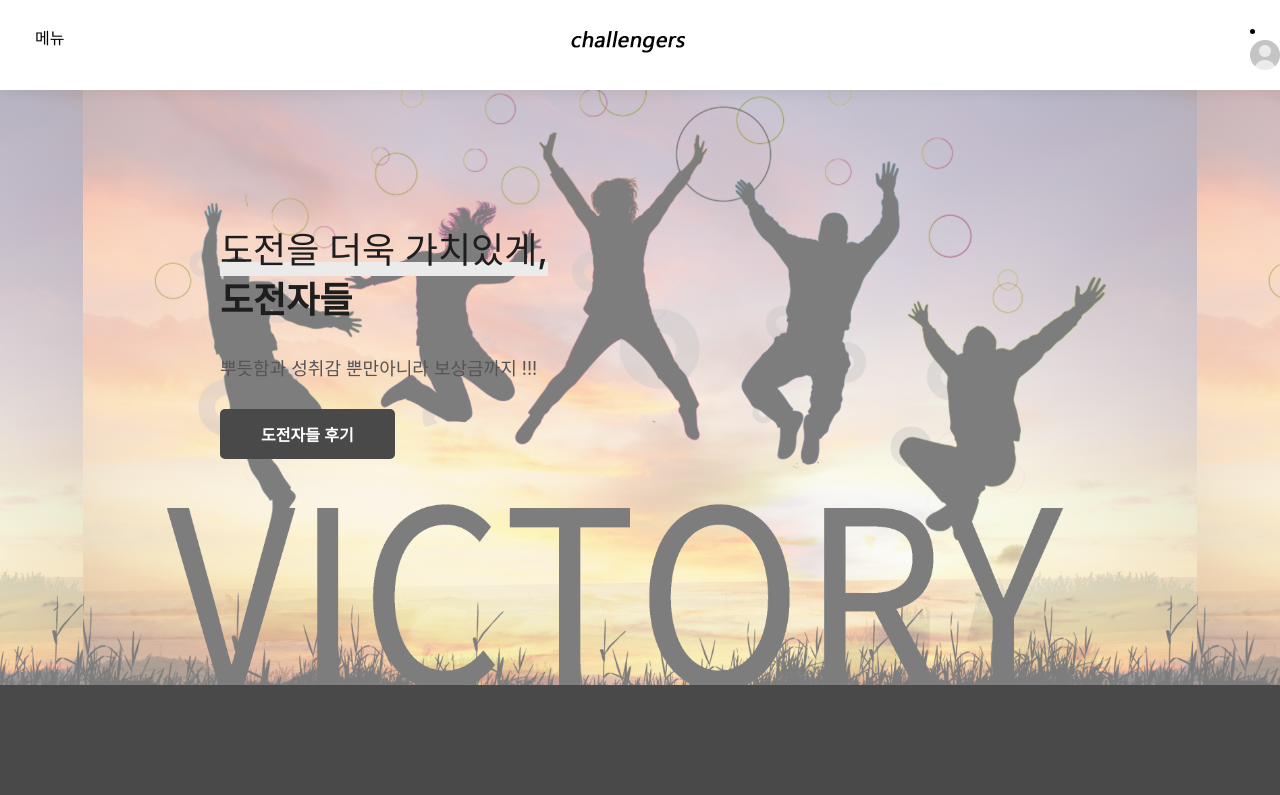
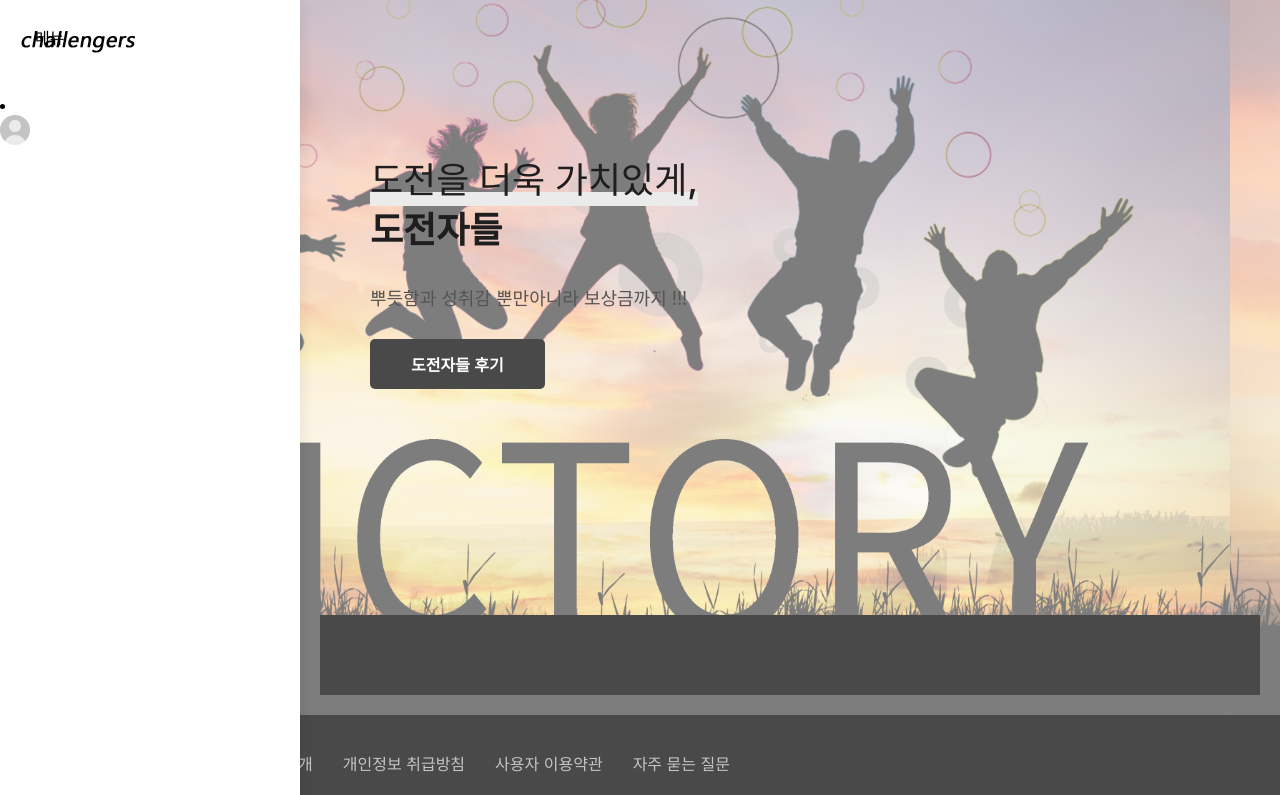
Before and after one commit to euneff/ch-jieun, a React (Create React App) app: page / in a window 1280 px wide. Shown: the top 795 px of the page. Built offline with nearby package versions, Linux system fonts and the light colour scheme; data requests are answered from the project's data file.

Commit message:
네비바 고정

```diff
--- a/src/App.js
+++ b/src/App.js
@@ -75,6 +75,7 @@ function App() {
         <>
             <Nav className={styles.nav} isLoggedIn={isLoggedIn} onLogout={handleLogout} />
             <div className={styles.body}>
+            <div style={{ marginLeft: '300px', width: 'calc(100% - 300px)', padding: '20px' }}>
                 <Routes>
                     <Route path="/" element={<HomePage />} />
                     <Route path="/login" element={<LoginPage onLogin={handleLogin} />} />
@@ -114,6 +115,7 @@ function App() {
                     {/* 종료된 도전 페이지 라우트 추가 */}
                     <Route path="/completedchallenges" element={<PrivateRoute isLoggedIn={isLoggedIn}><CompletedChallenges /></PrivateRoute>} />
                 </Routes>
+                </div>
             </div>
 
             {/* 메인 페이지에서만 Footer 표시 */}
--- a/src/components/Nav.module.css
+++ b/src/components/Nav.module.css
@@ -1,34 +1,28 @@
-
 .nav {
-    position: relative;
+    position: fixed; /* 화면 왼쪽에 고정 */
+    top: 0;
+    left: 0;
+    width: 300px; /* 네비게이션 바 너비 */
+    height: 100vh; /* 화면 전체 높이 */
     z-index: 1;
     padding: 15px 0;
     background-color: #fff;
     box-shadow: var(--box-shadow);
     display: flex;
-    align-items: center;
-    justify-content: center
+    flex-direction: column; /* 세로 정렬 */
+    align-items: flex-start;
+    justify-content: flex-start;
 }
 
 .logo {
-    flex-grow: 1;
     display: flex;
     justify-content: center;
     align-items: center;
-
-}
-
-.container {
-    display: flex;
-    align-items: center;
-    justify-content: flex-end;
+    margin-bottom: 20px; /* 로고와 메뉴 간 간격 */
 }
 
 .img {
-    width: 150px;
-    display:flex;
-    flex-direction: row;
-    justify-content: center; /* 로고 크기 지정 */
+    width: 150px; /* 로고 크기 */
 }
 
 .sidebarToggle {
@@ -48,10 +42,12 @@ ul.menu {
     padding: 0;
     margin: 0;
     list-style: none;
+    width: 100%; /* 메뉴가 네비게이션 바 너비에 맞게 */
 }
 
 ul.menu > li {
     margin: 10px 0;
+    width: 100%; /* 항목이 네비게이션 바 너비에 맞게 */
 }
 
 .sidebar {
@@ -73,8 +69,7 @@ ul.menu > li {
     list-style: none;
     padding: 20px;
     margin: 0;
-    display:flex;
-    flex-direction: row;
+    display: flex;
     flex-direction: column;
 }
 
@@ -116,6 +111,9 @@ ul.menu a {
     text-decoration: none;
     font-size: 16px;
     font-weight: 500;
+    width: 100%; /* 링크가 네비게이션 바 너비에 맞게 */
+    display: block;
+    padding: 10px; /* 클릭 영역 확대 */
 }
 
 ul.menu a:hover,
--- a/src/pages/MyPage.js
+++ b/src/pages/MyPage.js
@@ -19,7 +19,7 @@ function Mypage() {
       {/* 상단 환영 메시지 */}
       <div className="welcome-message">
         <p>
-          challenger를 이용해주셔서 감사합니다.
+          challengers를 이용해주셔서 감사합니다.
           <br />
 
           <br/>
```
